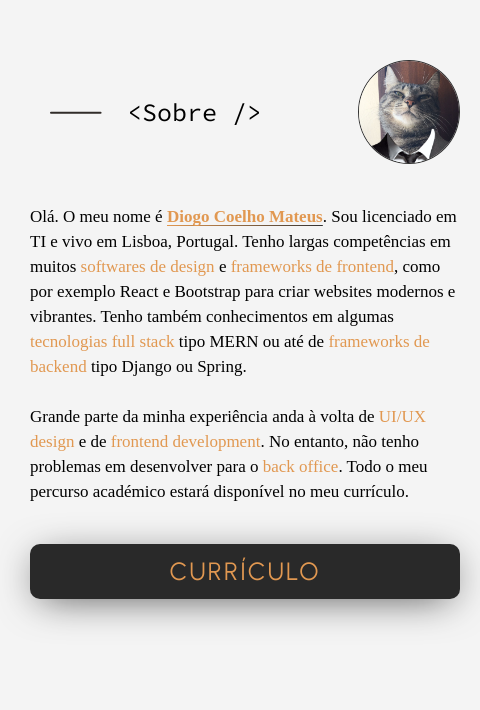
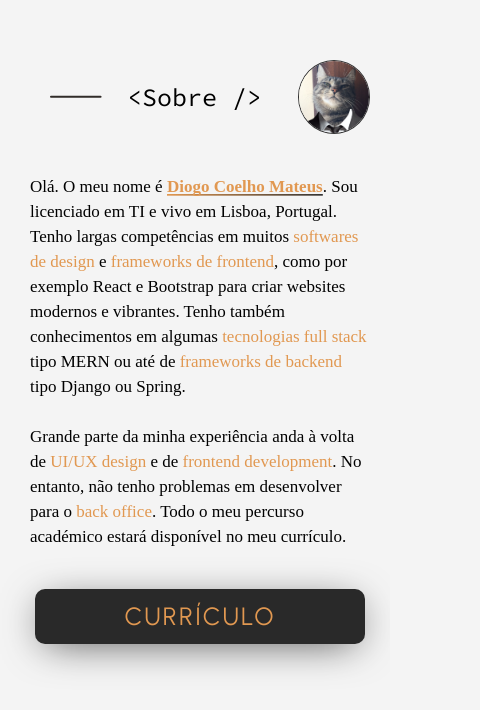
Before and after one commit to djo098/Portfolio, a React (Create React App) app: page / in a window 390 px wide. Shown: the part 884-1594 px from the top of the page, 480 px wide, since content can reach past the window. Built offline with nearby package versions, Linux system fonts and the light colour scheme; a web font is replaced by a local one.

Commit message:
About me responsive FIXED

```diff
--- a/src/styles/AboutMe.scss
+++ b/src/styles/AboutMe.scss
@@ -127,3 +127,15 @@
         }
     }
 }
+
+@media screen and (max-width: 500px) {
+    .about {
+        .container {
+            .header {
+                .pfp-small {
+                    width: 70px;
+                }
+            }
+        }
+    }
+}
--- a/src/styles/Button.scss
+++ b/src/styles/Button.scss
@@ -26,3 +26,9 @@
         box-shadow: none;
     }
 }
+
+@media screen and (max-width: 500px) {
+    .button {
+        width: 300px;
+    }
+}
```
